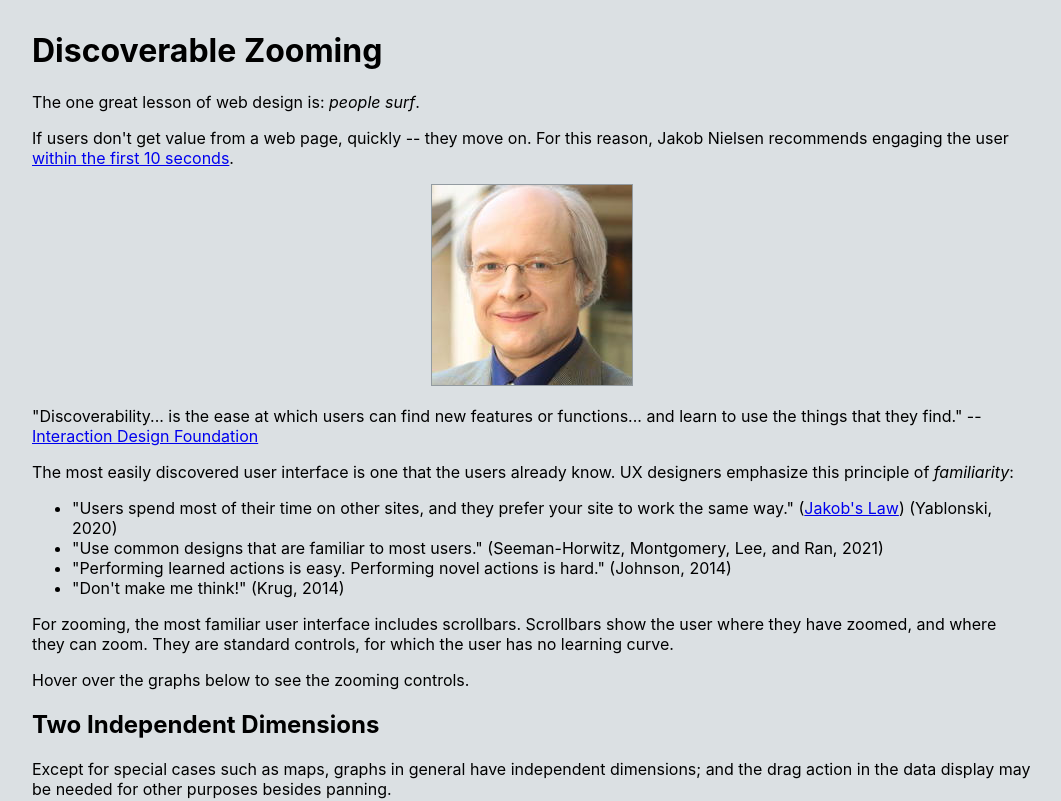
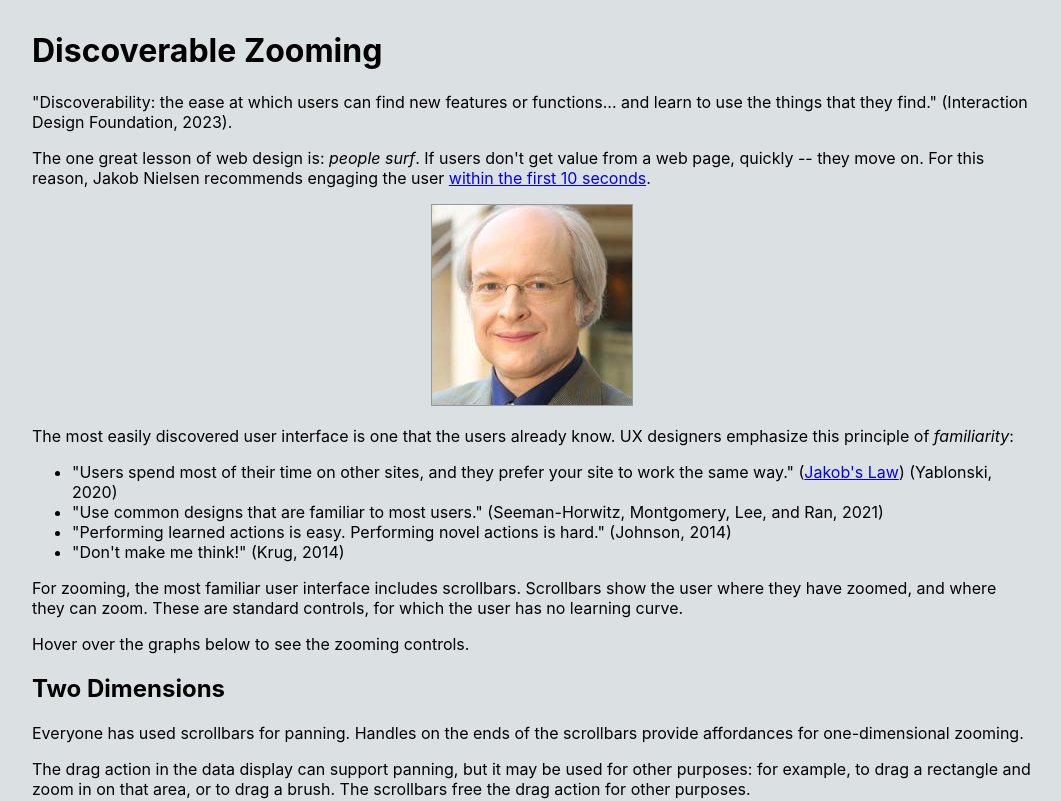
Before and after one commit to hemanrobinson/panning-zooming, a React (Create React App) app: page / in a window 1280 px wide. Shown: the top 801 px of the page, without its empty margins (108-1169 px from the left). Built offline with nearby package versions, Linux system fonts and the light colour scheme.

Commit message:
remove buttons

```diff
--- a/src/App.js
+++ b/src/App.js
@@ -12,24 +12,19 @@ const App = () => {
 
     // TODO:  Implement pointer events.
 
-    // TODO:  Remove plus (+) and minus (-) buttons.
-
     // Return the App.
     return (
         <div className="Column">
             <div className="Description">
                 <h1>Discoverable Zooming</h1>
                 <p>
-                The one great lesson of web design is:  <i>people surf</i>.
+                "Discoverability: the ease at which users can find new features or functions... and learn to use the things that they find."  (Interaction Design Foundation, 2023).
                 </p>
                 <p>
-                If users don't get value from a web page, quickly -- they move on.  For this reason, Jakob Nielsen recommends engaging the user <a href="https://www.nngroup.com/articles/how-long-do-users-stay-on-web-pages/">within the first 10 seconds</a>.
+                The one great lesson of web design is:  <i>people surf</i>.  If users don't get value from a web page, quickly -- they move on.  For this reason, Jakob Nielsen recommends engaging the user <a href="https://www.nngroup.com/articles/how-long-do-users-stay-on-web-pages/">within the first 10 seconds</a>.
                 </p>
                 <p className="center">
                     <a href="https://www.nngroup.com"><img title="Dr. Jakob Nielsen" alt="Dr. Jakob Nielsen" src={nielsen}/></a>
-                </p>
-                <p>
-                "Discoverability... is the ease at which users can find new features or functions... and learn to use the things that they find." -- <a href="https://www.interaction-design.org/literature/article/make-it-easy-on-the-user-designing-for-discoverability-within-mobile-apps">Interaction Design Foundation</a>
                 </p>
                 <p>
                 The most easily discovered user interface is one that the users already know.  UX designers emphasize this principle of <i>familiarity</i>:
@@ -41,17 +36,17 @@ const App = () => {
                     <li>"Don't make me think!" (Krug, 2014)</li>
                 </ul>
                 <p>
-                For zooming, the most familiar user interface includes scrollbars.  Scrollbars show the user where they have zoomed, and where they can zoom.  They are standard controls, for which the user has no learning curve.
+                For zooming, the most familiar user interface includes scrollbars.  Scrollbars show the user where they have zoomed, and where they can zoom.  These are standard controls, for which the user has no learning curve.
                 </p>
                 <p>
                 Hover over the graphs below to see the zooming controls.
                 </p>
-                <h2>Two Independent Dimensions</h2>
+                <h2>Two Dimensions</h2>
                 <p>
-                Except for special cases such as maps, graphs in general have independent dimensions; and the drag action in the data display may be needed for other purposes besides panning.
+                Everyone has used scrollbars for panning.  Handles on the ends of the scrollbars provide affordances for one-dimensional zooming.
                 </p>
                 <p>
-                Everyone has used scrollbars to pan in independent dimensions.  Handles on the ends of the scrollbars provide affordances for one-dimensional zooming.
+                The drag action in the data display can support panning, but it may be used for other purposes: for example, to drag a rectangle and zoom in on that area, or to drag a brush.  The scrollbars free the drag action for other purposes.
                 </p>
             </div>
             <div className="Graph">
@@ -60,7 +55,7 @@ const App = () => {
             <div className="Description">
                 <h2>One Dimension</h2>
                 <p>
-                These controls are compatible with other design patterns.  One-dimensional zooming often employs the <a href="https://vega.github.io/vega/examples/overview-plus-detail/">Overview Plus Detail pattern</a> (Tidwell 2006) (Cockburn, Karlson, and Bederson, 2008), which combines the scrollbar with an overview of the data.
+                These controls are consistent with other design patterns.  One-dimensional zooming often employs the <a href="https://vega.github.io/vega/examples/overview-plus-detail/">Overview Plus Detail pattern</a> (Tidwell 2006) (Cockburn, Karlson, and Bederson, 2008), which combines the scrollbar with an overview of the data.
                 </p>
             </div>
             <div className="Graph">
--- a/src/AreaPlot.js
+++ b/src/AreaPlot.js
@@ -33,10 +33,10 @@ const AreaPlot = ( props ) => {
         yScale1 = d3.scaleLog().domain( yDomain0 ).range([ height, height - overviewPadding ]);
 
     // Zoom in two dimensions.
-    let onZoom2D = ( isIn ) => {
-        Graph.onZoom2D( isIn, xScale, yScale, xDomain0, yDomain0, true, false );
-        AreaPlot.draw( ref, width, height, margin, padding, overviewPadding, true, false, false, xScale, yScale, xScale1, yScale1, xDomain0, yDomain0, xLabel, yLabel, dataSet );
-    };
+//    let onZoom2D = ( isIn ) => {
+//        Graph.onZoom2D( isIn, xScale, yScale, xDomain0, yDomain0, true, false );
+//        AreaPlot.draw( ref, width, height, margin, padding, overviewPadding, true, false, false, xScale, yScale, xScale1, yScale1, xDomain0, yDomain0, xLabel, yLabel, dataSet );
+//    };
 
     // Zoom in one dimension.
     let onMouseDown = ( event ) => {
@@ -73,7 +73,7 @@ const AreaPlot = ( props ) => {
 
     // Return the component.
     return <Graph width={width} height={height} margin={margin} padding={padding}
-        onZoom={onZoom2D} onMouseDown={onMouseDown} onMouseUp={onMouseUp} onMouseOver={onMouseOver} onMouseOut={onMouseOut} ref={ref} />
+        onMouseDown={onMouseDown} onMouseUp={onMouseUp} onMouseOver={onMouseOver} onMouseOut={onMouseOut} ref={ref} />
 };
 
 /**
@@ -136,7 +136,7 @@ AreaPlot.draw = ( ref, width, height, margin, padding, overviewPadding, isZoomin
             .y0( height )
             .y1( d => yScale1( d[ 1 ]))
         );
-    Graph.drawControls( ref, width, height, margin, padding, overviewPadding, -1, isZooming, isZooming, false, isXBinning, isYBinning, xScale, yScale, xDomain0, yDomain0, xLabel, yLabel );
+    Graph.drawControls( ref, width, height, margin, padding, overviewPadding, -1, false, isZooming, false, isXBinning, isYBinning, xScale, yScale, xDomain0, yDomain0, xLabel, yLabel );
 };
 
 export default AreaPlot;
--- a/src/Graph.js
+++ b/src/Graph.js
@@ -663,6 +663,10 @@ Graph.drawAxes = ( ref, width, height, margin, padding, xScrollSize, yScrollSize
 /**
  * Draws the controls.
  *
+ * N.B. I've set "isZooming" to false for all graphs.  I originally thought these buttons a good idea because of familiarity,
+ * but if we want people to use scroll wheels, the buttons are a distraction.  I believe their usage will fade away in future,
+ * except perhaps for accessibility.  I'm not sure they're needed even then, but have left them implemented just in case.
+ *
  * @param  {Object}   ref           reference to DIV
  * @param  {number}   width         width, in pixels
  * @param  {number}   height        height, in pixels
--- a/src/Map.js
+++ b/src/Map.js
@@ -31,10 +31,10 @@ const Map = ( props ) => {
         symbolScale = d3.scaleOrdinal( data.map( datum => datum[ 0 ]), d3.symbols.map( s => d3.symbol().type( s ).size( 80 )()));
 
     // Zoom in two dimensions.
-    let onZoom2D = ( isIn ) => {
-        Graph.onZoom2D( isIn, xScale, yScale, xDomain0, yDomain0, true, true );
-        Map.draw( ref, width, height, margin, padding, true, false, false, xScale, yScale, xDomain0, yDomain0, xLabel, yLabel, dataSet, symbolScale );
-    };
+//    let onZoom2D = ( isIn ) => {
+//        Graph.onZoom2D( isIn, xScale, yScale, xDomain0, yDomain0, true, true );
+//        Map.draw( ref, width, height, margin, padding, true, false, false, xScale, yScale, xDomain0, yDomain0, xLabel, yLabel, dataSet, symbolScale );
+//    };
 
     // Zoom in one dimension.
     let onMouseDown = ( event ) => {
@@ -49,13 +49,13 @@ const Map = ( props ) => {
 
     // Show or hide the controls.
     let onMouseOver = ( event ) => {
-        Graph.drawControls( ref, width, height, margin, padding, -1, -1, true, false, false, false, false, xScale, yScale, xDomain0, yDomain0, xLabel, yLabel );
+        Graph.drawControls( ref, width, height, margin, padding, -1, -1, false, false, false, false, false, xScale, yScale, xDomain0, yDomain0, xLabel, yLabel );
     };
     let onMouseOut = ( event ) => {
         let xUp = event.nativeEvent.offsetX,
             yUp = event.nativeEvent.offsetY,
             isZooming = (( 0 <= xUp ) && ( xUp < width ) && ( 0 <= yUp ) && ( yUp < height ));
-        Graph.drawControls( ref, width, height, margin, padding, -1, -1, isZooming, false, false, false, false, xScale, yScale, xDomain0, yDomain0, xLabel, yLabel );
+        Graph.drawControls( ref, width, height, margin, padding, -1, -1, false, false, false, false, false, xScale, yScale, xDomain0, yDomain0, xLabel, yLabel );
     };
 
     // Set hook to draw on mounting.
@@ -65,7 +65,7 @@ const Map = ( props ) => {
 
     // Return the component.
     return <Graph width={width} height={height} margin={margin} padding={padding}
-        onZoom={onZoom2D} onMouseDown={onMouseDown} onMouseUp={onMouseUp} onMouseOver={onMouseOver} onMouseOut={onMouseOut} ref={ref} />
+        onMouseDown={onMouseDown} onMouseUp={onMouseUp} onMouseOver={onMouseOver} onMouseOut={onMouseOut} ref={ref} />
 };
 
 /**
@@ -124,7 +124,7 @@ Map.draw = ( ref, width, height, margin, padding, isZooming, isXBinning, isYBinn
     });
 
     // Draw the controls.
-    Graph.drawControls( ref, width, height, margin, padding, -1, -1, isZooming, false, false, isXBinning, isYBinning, xScale, yScale, xDomain0, yDomain0, xLabel, yLabel );
+    Graph.drawControls( ref, width, height, margin, padding, -1, -1, false, false, false, isXBinning, isYBinning, xScale, yScale, xDomain0, yDomain0, xLabel, yLabel );
 };
 
 export default Map;
--- a/src/ScatterPlot.js
+++ b/src/ScatterPlot.js
@@ -31,10 +31,10 @@ const ScatterPlot = ( props ) => {
         symbolScale = d3.scaleOrdinal( data.map( datum => datum[ 0 ]), d3.symbolsStroke.map( s => d3.symbol().type( s ).size( 80 )()));
 
     // Zoom in two dimensions.
-    let onZoom2D = ( isIn ) => {
-        Graph.onZoom2D( isIn, xScale, yScale, xDomain0, yDomain0, true, true );
-        ScatterPlot.draw( ref, width, height, margin, padding, true, false, false, xScale, yScale, xDomain0, yDomain0, xLabel, yLabel, dataSet, symbolScale );
-    };
+//    let onZoom2D = ( isIn ) => {
+//        Graph.onZoom2D( isIn, xScale, yScale, xDomain0, yDomain0, true, true );
+//        ScatterPlot.draw( ref, width, height, margin, padding, true, false, false, xScale, yScale, xDomain0, yDomain0, xLabel, yLabel, dataSet, symbolScale );
+//    };
 
     // Zoom in one dimension.
     let onMouseDown = ( event ) => {
@@ -49,13 +49,13 @@ const ScatterPlot = ( props ) => {
 
     // Show or hide the controls.
     let onMouseOver = ( event ) => {
-        Graph.drawControls( ref, width, height, margin, padding, 0, 0, true, true, true, false, false, xScale, yScale, xDomain0, yDomain0, xLabel, yLabel );
+        Graph.drawControls( ref, width, height, margin, padding, 0, 0, false, true, true, false, false, xScale, yScale, xDomain0, yDomain0, xLabel, yLabel );
     };
     let onMouseOut = ( event ) => {
         let xUp = event.nativeEvent.offsetX,
             yUp = event.nativeEvent.offsetY,
             isZooming = (( 0 <= xUp ) && ( xUp < width ) && ( 0 <= yUp ) && ( yUp < height ));
-        Graph.drawControls( ref, width, height, margin, padding, 0, 0, isZooming, isZooming, isZooming, false, false, xScale, yScale, xDomain0, yDomain0, xLabel, yLabel );
+        Graph.drawControls( ref, width, height, margin, padding, 0, 0, false, isZooming, isZooming, false, false, xScale, yScale, xDomain0, yDomain0, xLabel, yLabel );
     };
 
     // Set hook to draw on mounting.
@@ -65,7 +65,7 @@ const ScatterPlot = ( props ) => {
 
     // Return the component.
     return <Graph width={width} height={height} margin={margin} padding={padding}
-        onZoom={onZoom2D} onMouseDown={onMouseDown} onMouseUp={onMouseUp} onMouseOver={onMouseOver} onMouseOut={onMouseOut} ref={ref} />
+        onMouseDown={onMouseDown} onMouseUp={onMouseUp} onMouseOver={onMouseOver} onMouseOut={onMouseOut} ref={ref} />
 };
 
 /**
@@ -106,7 +106,7 @@ ScatterPlot.draw = ( ref, width, height, margin, padding, isZooming, isXBinning,
 
     // Draw the axes and the controls.
     Graph.drawAxes(     ref, width, height, margin, padding, 0, 0, xScale, yScale, xDomain0, yDomain0, xLabel, yLabel );
-    Graph.drawControls( ref, width, height, margin, padding, 0, 0, isZooming, isZooming, isZooming, isXBinning, isYBinning, xScale, yScale, xDomain0, yDomain0, xLabel, yLabel );
+    Graph.drawControls( ref, width, height, margin, padding, 0, 0, false, isZooming, isZooming, isXBinning, isYBinning, xScale, yScale, xDomain0, yDomain0, xLabel, yLabel );
 };
 
 export default ScatterPlot;
```
Also changed, not shown: 2 other files (tests, documents, lock files or other folders).
